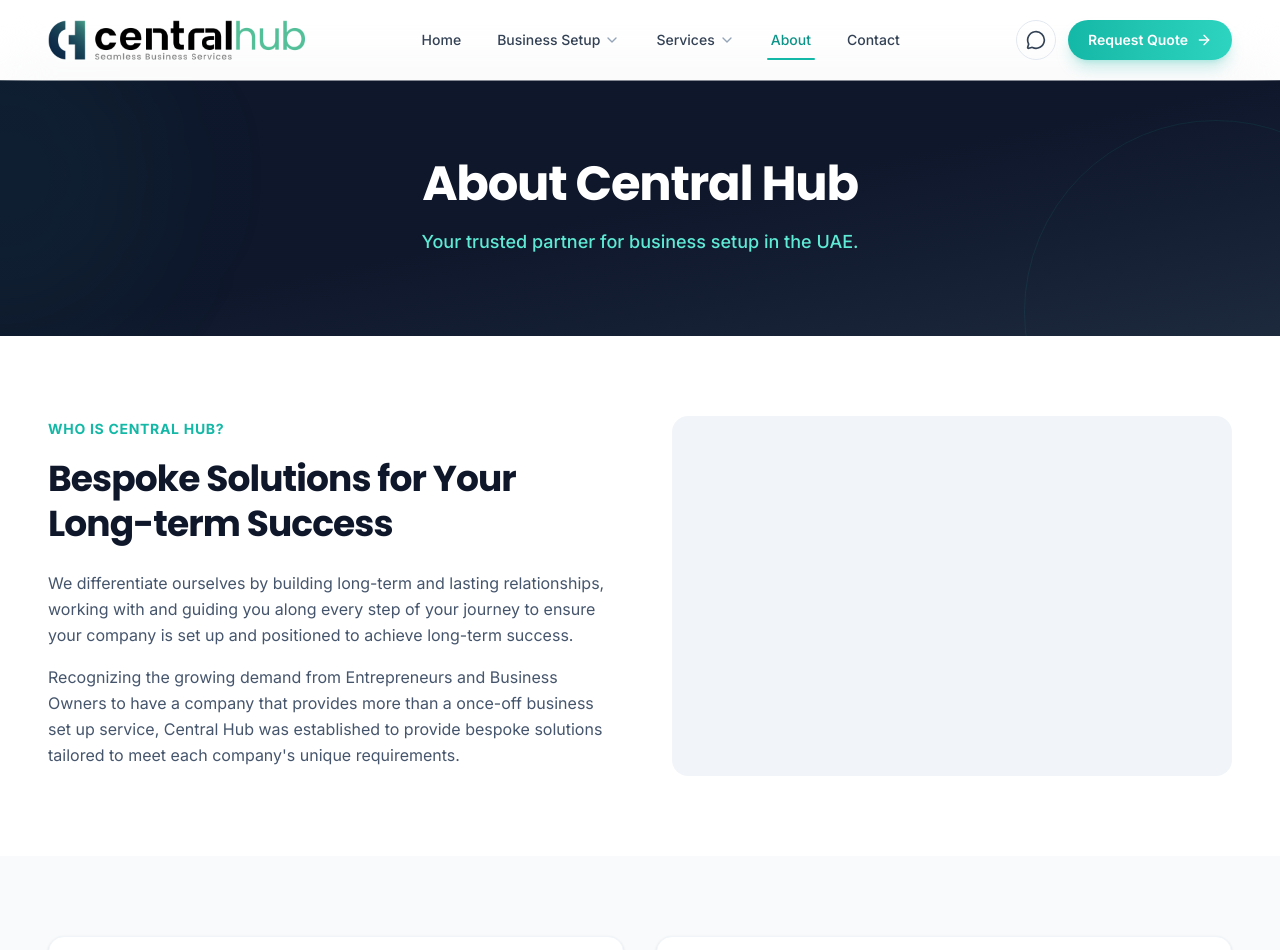
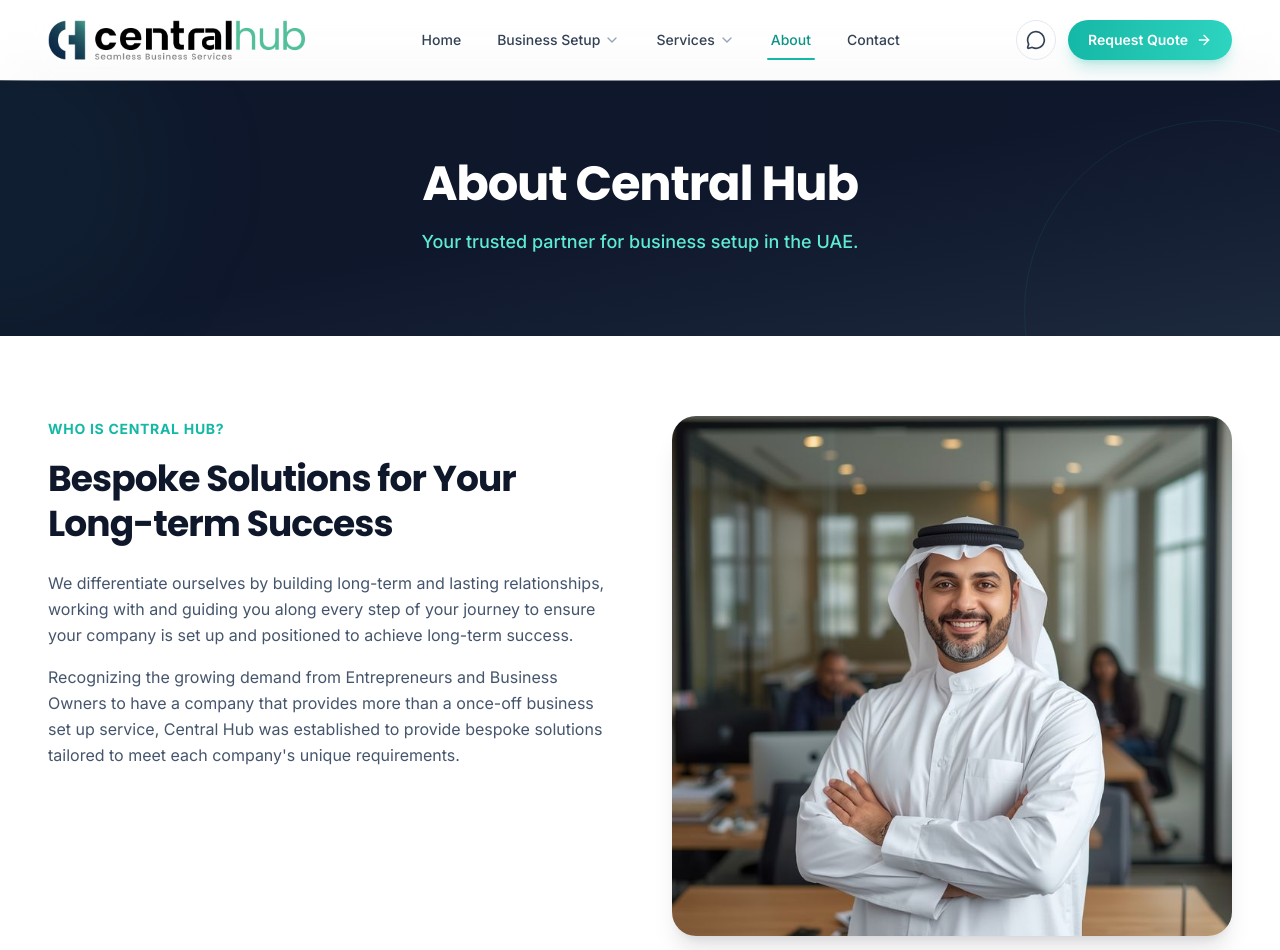
Before and after one commit to boltforwork1/centralhub3, a React (Vite) app: page /about in a window 1280 px wide. Shown: the top 950 px of the page. Built offline with nearby package versions, Linux system fonts and the light colour scheme.

Commit message:
Add portrait to About page

```diff
--- a/src/pages/About.tsx
+++ b/src/pages/About.tsx
@@ -123,8 +123,14 @@ export default function About() {
               whileInView={{ opacity: 1, y: 0 }}
               viewport={{ once: true, margin: '-80px' }}
               transition={{ duration: 0.5, delay: 0.1 }}
-              className="min-h-[360px] rounded-2xl bg-slate-100"
-            />
+              className="h-[420px] overflow-hidden rounded-3xl shadow-xl shadow-slate-900/10 sm:h-[520px]"
+            >
+              <img
+                src="/images/pages/about.jpg"
+                alt="Central Hub business leader in a modern Dubai office"
+                className="h-full w-full object-cover object-center"
+              />
+            </motion.div>
           </div>
         </div>
       </section>
```
